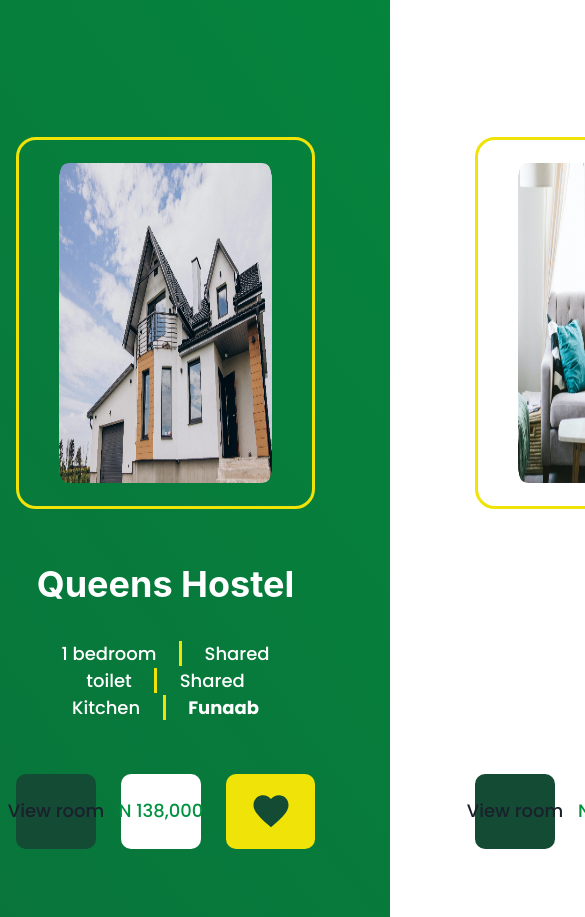
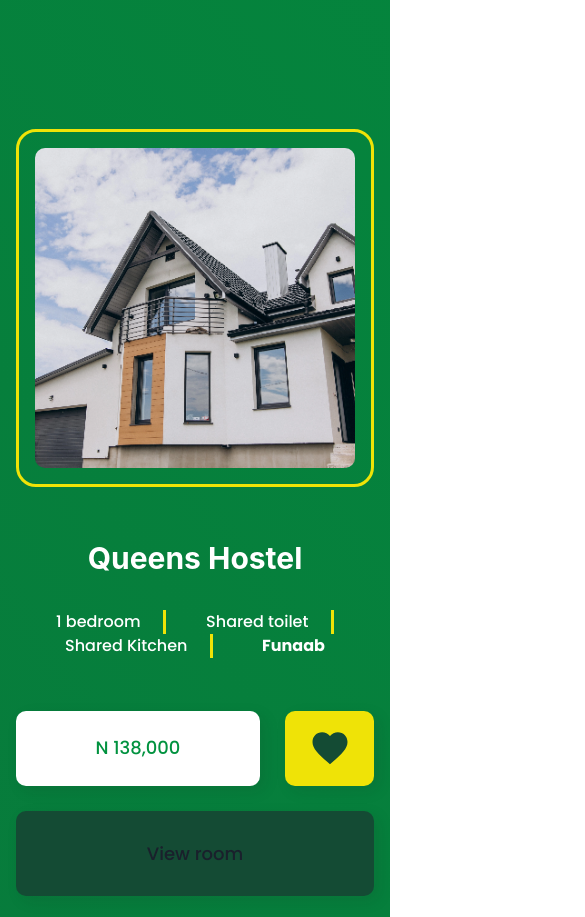
Before and after one commit to Kennyking100/hostel-rentie-v2, a React (Create React App) app: page / in a window 390 px wide. Shown: the part 1080-1997 px from the top of the page, 585 px wide, since content can reach past the window. Built offline with nearby package versions, Linux system fonts and the light colour scheme.

Commit message:
Explore responsiveness

```diff
--- a/src/components/Explore.tsx
+++ b/src/components/Explore.tsx
@@ -9,7 +9,14 @@ import Hostel4 from "../assets/home/hostel-image4.png";
 
 const Explore = () => {
   return (
-    <Box position="relative" pt="10rem" pb="20rem">
+    <Container
+      maxW={{
+        base: "100%",
+        "2xl": "container.xl",
+      }}
+      p={0}
+    >
+      <Box position="relative" pt="10rem" pb={{ base: "40rem", lg: "20rem" }}>
         <Image
           src={bgImg}
           position="absolute"
@@ -29,10 +36,11 @@ const Explore = () => {
           <Heading
             fontWeight={"bold"}
             color="white"
-          fontSize={"4.5rem"}
+            fontSize={{ base: "3xl", sm: "4xl", md: "6xl" }}
             position="relative"
             width={"max-content"}
             m={"auto"}
+            mt={{ base: "3rem", lg: "auto" }}
           >
             Explore Around you
             <Box
@@ -54,9 +62,9 @@ const Explore = () => {
             />
           </Heading>
           <Grid
-          templateColumns={"1fr 1fr"}
+            templateColumns={{ base: "1fr", lg: "1fr 1fr" }}
             columnGap={"10rem"}
-          rowGap="12rem"
+            rowGap={{ base: "7rem", md: "12rem" }}
             mt="180px"
           >
             <ExploreCard
@@ -64,9 +72,21 @@ const Explore = () => {
               price="N 138,000"
               imgSrc={Hostel1}
             />
-          <ExploreCard name="Amore Hostel" price="N 175,000" imgSrc={Hostel2} />
-          <ExploreCard name="Chidi House" price="N 205,000" imgSrc={Hostel3} />
-          <ExploreCard name="Villa Homes" price="N 300,000" imgSrc={Hostel4} />
+            <ExploreCard
+              name="Amore Hostel"
+              price="N 175,000"
+              imgSrc={Hostel2}
+            />
+            <ExploreCard
+              name="Chidi House"
+              price="N 205,000"
+              imgSrc={Hostel3}
+            />
+            <ExploreCard
+              name="Villa Homes"
+              price="N 300,000"
+              imgSrc={Hostel4}
+            />
           </Grid>
           <Box
             fontWeight={"500"}
@@ -81,6 +101,7 @@ const Explore = () => {
           </Box>
         </Container>
       </Box>
+    </Container>
   );
 };
 
--- a/src/components/ExploreCard.tsx
+++ b/src/components/ExploreCard.tsx
@@ -1,4 +1,13 @@
-import { Box, Center, Grid, Heading, Icon, Image } from "@chakra-ui/react";
+import {
+  Box,
+  Center,
+  Flex,
+  Grid,
+  GridItem,
+  Heading,
+  Icon,
+  Image,
+} from "@chakra-ui/react";
 import React from "react";
 import Btn from "./helpers/Btn";
 import { MdFavorite } from "react-icons/md";
@@ -15,73 +24,70 @@ const ExploreCard: React.FC<Props> = ({ name, price, imgSrc }) => {
       <Box
         border="3px solid #EFE307"
         borderRadius={"20px"}
-        py={"23px"}
-        px={"40px"}
+        p={{ base: "1rem", sm: "1.4375rem 2.5rem" }}
       >
-        <Image src={imgSrc} w={"100%"} h={"320px"} borderRadius={"10px"} />
+        <Image
+          src={imgSrc}
+          w={"100%"}
+          h={"320px"}
+          borderRadius={"10px"}
+          objectFit={"cover"}
+        />
       </Box>
-      <Heading mt={"52px"} color="white" fontSize={"4xl"}>
+      <Heading mt={"52px"} color="white" fontSize={{ base: "3xl", md: "4xl" }}>
         {name}
       </Heading>
-      <Box
+      <Flex
+        justifyContent={"space-evenly"}
+        flexWrap="wrap"
         color={"white"}
         mt="31px"
         mb="53px"
-        fontSize={{ base: "lg", lg: "md" }}
+        fontSize={{ base: "md", lg: "md" }}
         fontWeight="500"
       >
-        <Box
-          as={"span"}
-          pr={"22.5px"}
-          mr={"22.5px"}
-          borderRight="3px solid #EFE307"
-        >
+        <Box as={"span"} pr={"22.5px"} borderRight="3px solid #EFE307">
           1 bedroom
         </Box>
-        <Box
-          as={"span"}
-          pr={"22.5px"}
-          mr={"22.5px"}
-          borderRight="3px solid #EFE307"
-        >
+        <Box as={"span"} pr={"22.5px"} borderRight="3px solid #EFE307">
           Shared toilet
         </Box>
-        <Box
-          as={"span"}
-          pr={"22.5px"}
-          mr={"22.5px"}
-          borderRight="3px solid #EFE307"
-        >
+        <Box as={"span"} pr={"22.5px"} borderRight="3px solid #EFE307">
           Shared Kitchen
         </Box>
         <Box as={"span"} fontWeight={"bold"}>
           Funaab
         </Box>
-      </Box>
+      </Flex>
 
       <Grid
-        templateColumns="2fr 1fr max-content"
+        templateColumns={{ base: "1fr max-content", md: "2fr 1fr max-content" }}
         color={"white"}
         gap="25px"
         templateRows={"75px"}
       >
+        <GridItem colSpan={{ base: 2, md: 1 }} rowStart={{ base: 2, md: 1 }}>
           <Btn
             h={"full"}
+            w={"full"}
             _hover={{
               background: "Hover.GreenDark",
             }}
             bg="GreenDark"
+            boxShadow="5px 5px 15px #1D1D1D1A"
           >
             View room
           </Btn>
+        </GridItem>
 
         <Btn
           h={"full"}
           _hover={{
-            background: "Hover.GreenDark",
+            opacity: 0.85,
           }}
           bg="white"
           color="#01923F"
+          boxShadow="5px 5px 15px #1D1D1D1A"
         >
           {price}
         </Btn>
@@ -91,6 +97,10 @@ const ExploreCard: React.FC<Props> = ({ name, price, imgSrc }) => {
           borderRadius="10px"
           cursor={"pointer"}
           bg="#EFE307"
+          boxShadow="5px 5px 15px #1D1D1D1A"
+          _hover={{
+            opacity: 0.85,
+          }}
         >
           <Icon as={MdFavorite} w="42px" h={"42px"} fill="GreenDark" />
         </Center>
--- a/src/components/Hero.tsx
+++ b/src/components/Hero.tsx
@@ -46,12 +46,13 @@ const Hero = () => {
           </Text>
           <Btn
             mr={{ base: "0", sm: "50px" }}
-            base2
+            bg="GreenDark"
             width={{ base: "100%", sm: "max-content" }}
             mb={{ base: "1rem", sm: "0" }}
             _hover={{
               background: "Hover.GreenDark",
             }}
+            color={"white"}
           >
             Post a room
           </Btn>
@@ -60,6 +61,8 @@ const Hero = () => {
             _hover={{
               background: "Hover.GreenLight",
             }}
+            bg="GreenLight"
+            color={"white"}
           >
             Join a room
           </Btn>
```
Lines whose indentation alone changed are shown as unchanged.
